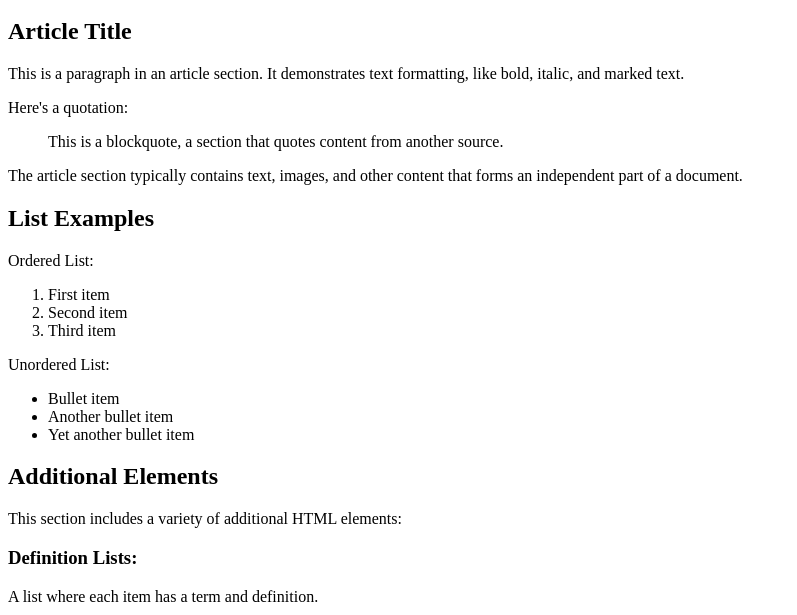
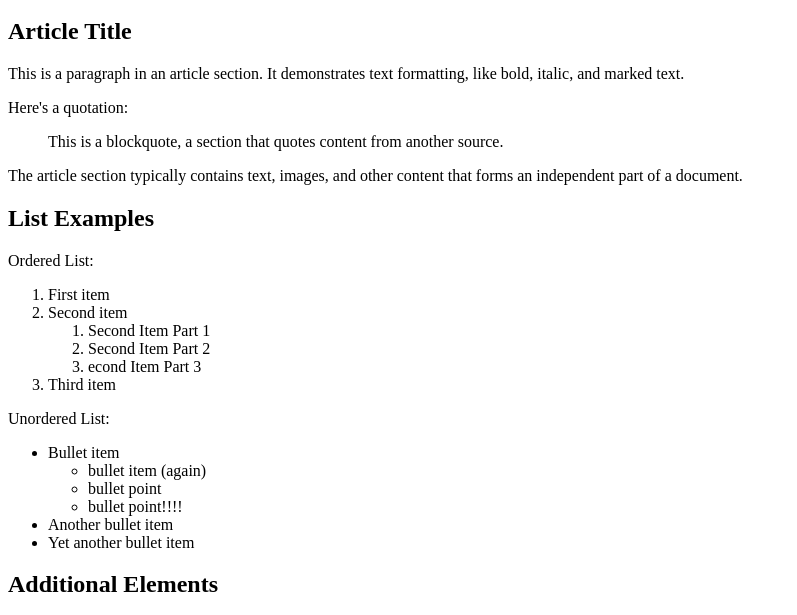
Before and after one commit to someone735/ensf381lab2, a plain HTML site: page news.html in a window 1280 px wide. Shown: the part 136-751 px from the top of the page, without its empty margins (0-797 px from the left). Drawn offline with Linux system fonts and the light colour scheme; files whose address does not match are found by name.

Commit message:
made sub-ordered and sub-unordered lists

```diff
--- a/news.html
+++ b/news.html
@@ -58,12 +58,22 @@ Description : A simple HTML file.
             <li>First item</li>
             <li>Second item</li>
 			<!--Make a sub-ordered list here-->
+                <ol>
+                    <li>Second Item Part 1</li>
+                    <li>Second Item Part 2</li>
+                    <li>econd Item Part 3</li>
+                </ol>
             <li>Third item</li>
         </ol>
         <p>Unordered List:</p>
         <ul>
             <li>Bullet item</li>
 			<!--Make a sub-unordered list here-->
+            <ul>
+                <li>bullet item (again)</li>
+                <li> bullet point</li>
+                <li> bullet point!!!!</li>
+            </ul>
             <li>Another bullet item</li>
             <li>Yet another bullet item</li>
         </ul>
```
